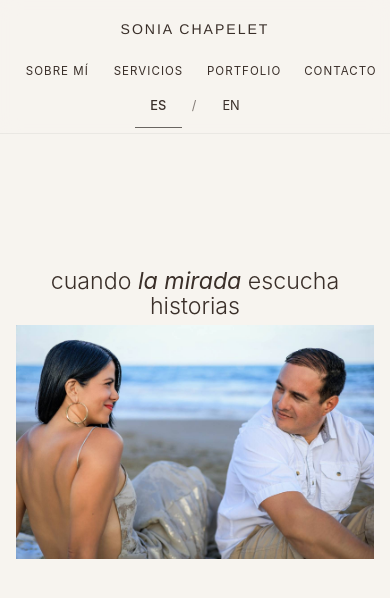
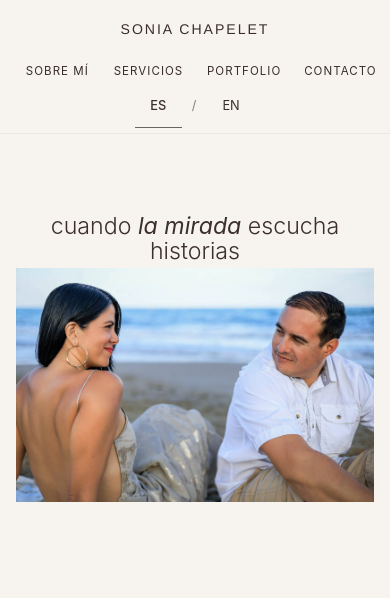
Before and after one commit to soniachapelet-netizen/sonia-chapelet-web-vwuw, a React (Vite) app: page / in a window 390 px wide. Shown: the top 598 px of the page. Built offline with nearby package versions, Linux system fonts and the light colour scheme.

Commit message:
Reduce mas el gap hero movil

```diff
--- a/src/App.css
+++ b/src/App.css
@@ -451,7 +451,6 @@ button {
     letter-spacing: 0.14em;
   }
 
-  /* MENÚ EN UNA FILA Y SIN CORTES */
   .nav-links {
     display: flex;
     justify-content: space-between;
@@ -484,16 +483,15 @@ button {
     display: block;
   }
 
-  /* GAP HERO CORREGIDO */
   .home-view {
     display: block;
     min-height: auto;
     padding: 0 16px 18px;
-    margin-top: -95px;
+    margin-top: -150px;
   }
 
   .hero-top {
-    margin: 0 0 6px;
+    margin: 0 0 4px;
   }
 
   .hero-quote {
```
